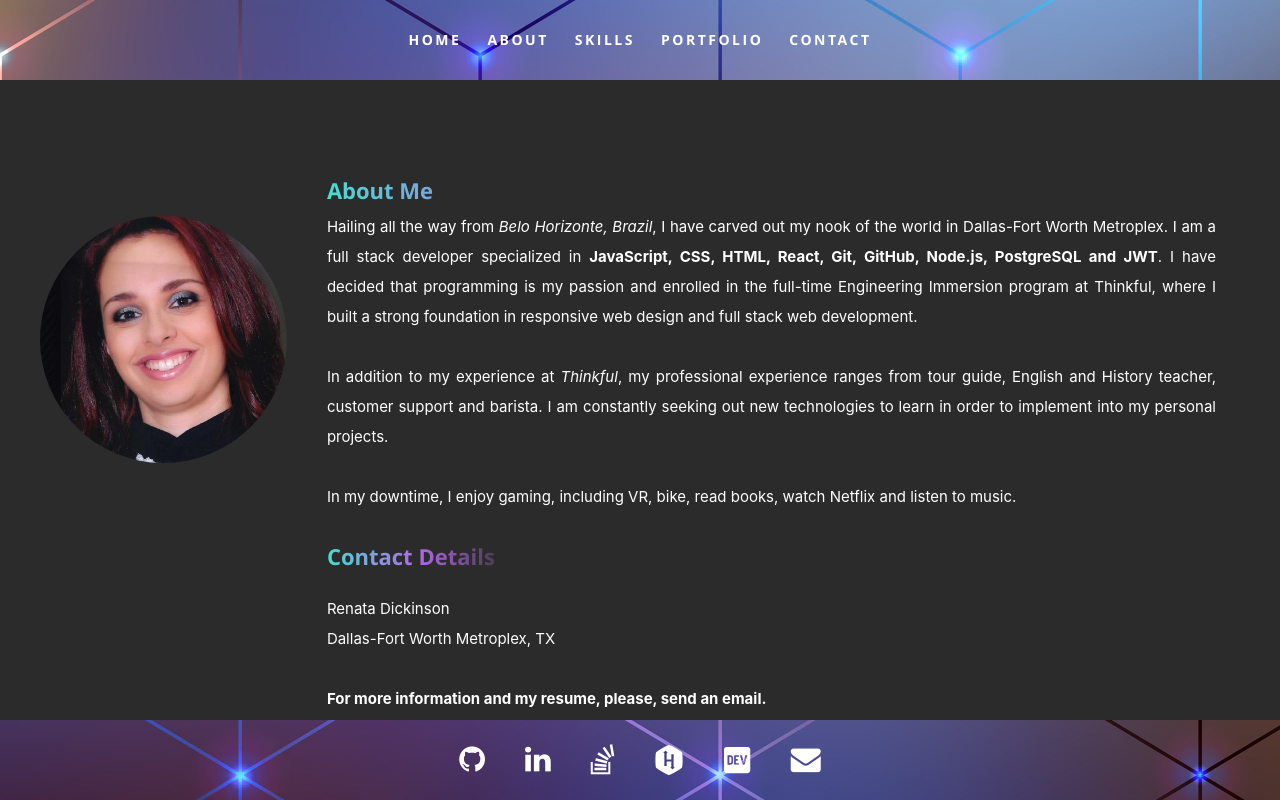
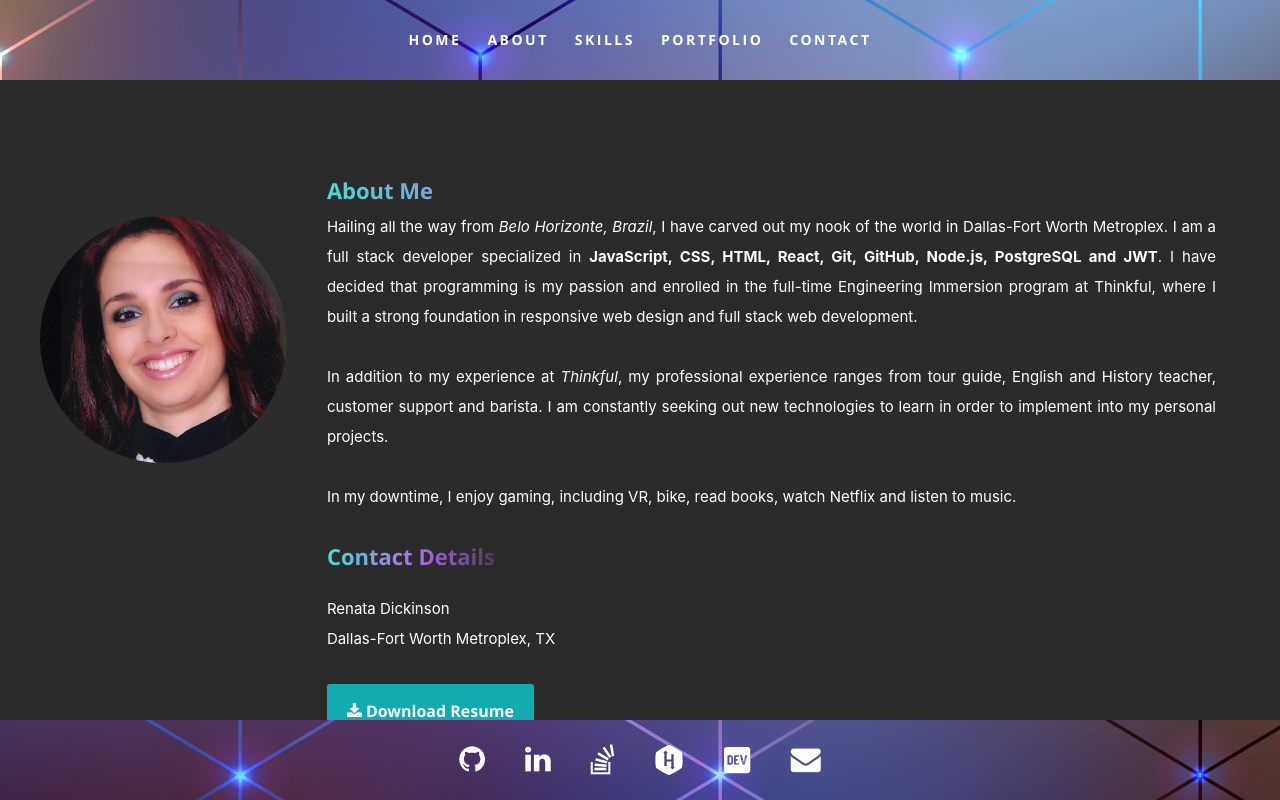
Before and after one commit to Seraphyne/react-portfolio-2.0, a React (Create React App) app: page /about in a window 1280 px wide. Built offline with nearby package versions, Linux system fonts and the light colour scheme.

Commit message:
changes on pdf and updated skills

```diff
--- a/src/Components/About/About.js
+++ b/src/Components/About/About.js
@@ -24,8 +24,8 @@ export default function About(props) {
           </div>
           <div className="column">
               <p>
-                <b>For more information and my resume, please, send an email.</b>
-                {/* <a href="pdf/ResumeRenataD.pdf" className="button" rel="noopener noreferrer" target="_blank"><i className="fa fa-download" /> Download Resume</a> */}
+                {/* <b>For more information and my resume, please, send an email.</b> */}
+                <a href="pdf/ResumeRenataD.pdf" className="button" rel="noopener noreferrer" target="_blank"><i className="fa fa-download" /> Download Resume</a>
               </p>
           </div>
         </div>
--- a/src/Components/Skills/Skills.js
+++ b/src/Components/Skills/Skills.js
@@ -12,9 +12,12 @@ export default function Skills() {
               <li>HTML5</li>
               <li>JavaScript</li>
               <li>CSS</li>
+              <li>Sass</li>
               <li>jQuery</li>
               <li>React</li>
               <li>React Router</li>
+              <li>Ruby</li>
+              <li>Haml</li>
               <li>Enzyme</li>
               <li>Cypress.io</li>
             </div>
```
Also changed, not shown: 1 other file (tests, documents, lock files or other folders). Lines whose indentation alone changed are shown as unchanged.
